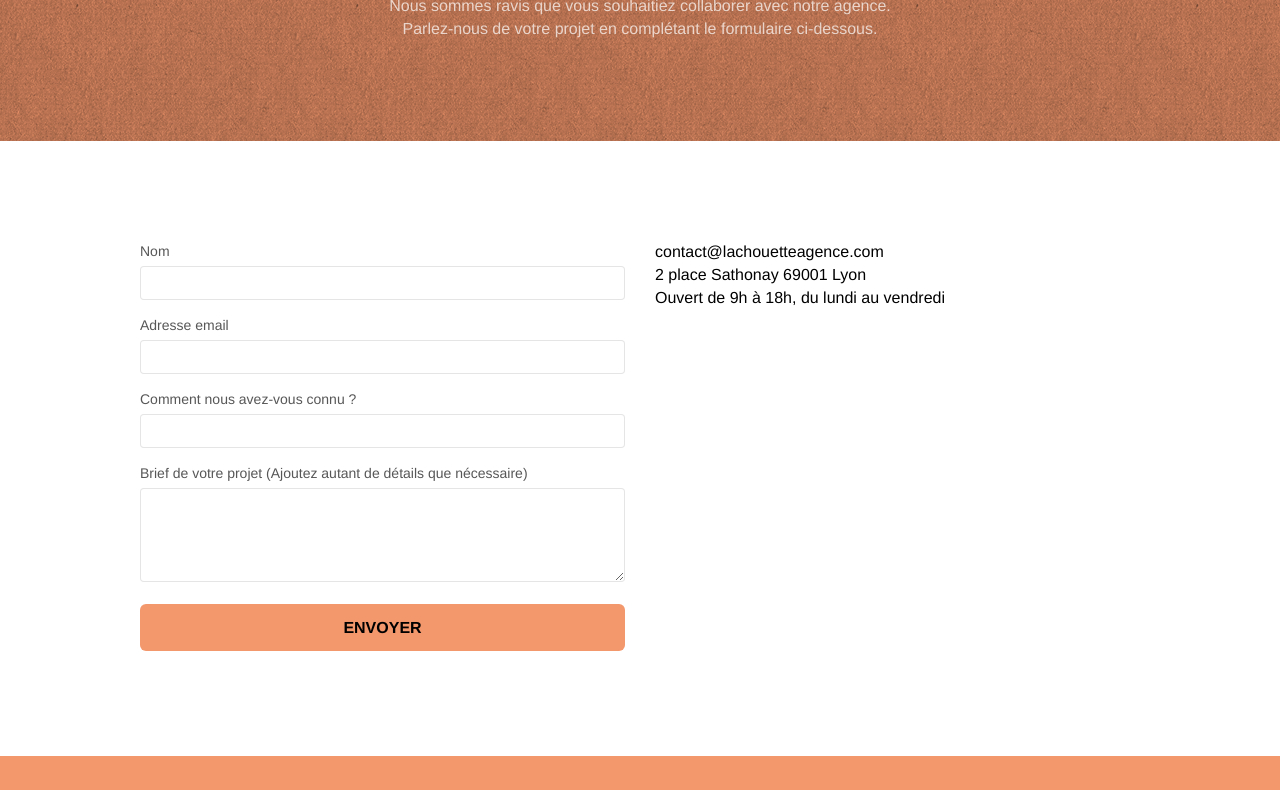
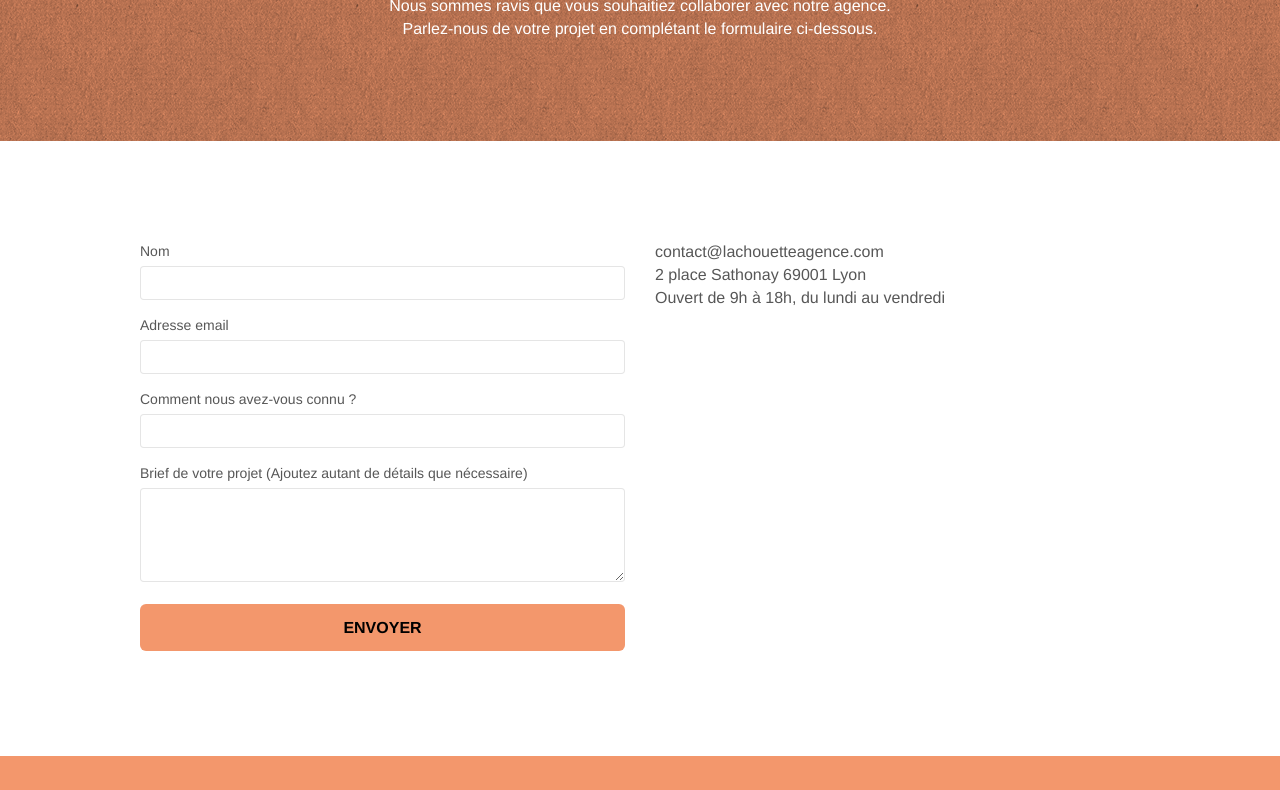
Before and after one commit to AudreyRnn/Chouette-agence-new, a plain HTML site: page contact.html in a window 1280 px wide. Shown: the part 269-1059 px from the top of the page. Drawn offline with Linux system fonts and the light colour scheme.

Commit message:
passage p contact en white

```diff
--- a/contact.html
+++ b/contact.html
@@ -81,7 +81,7 @@
                 <h1 class="text-center hero-bloc-text">
                   Parlons web design !
                 </h1>
-                <p class="text-center mg-lg tight-width-whitespace">
+                <p class="text-center mg-lg tight-width-whitespace white">
                   Nous sommes ravis que vous souhaitiez collaborer avec notre
                   agence.<br />
                   Parlez-nous de votre projet en complétant le formulaire
--- a/style.css
+++ b/style.css
@@ -652,6 +652,7 @@ h3,
 h4,
 h5,
 h6,
+p,
 label,
 .btn,
 a {
```
